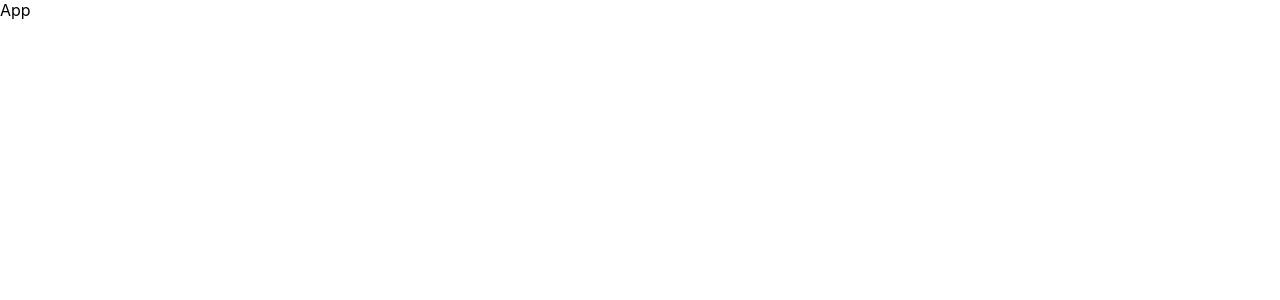
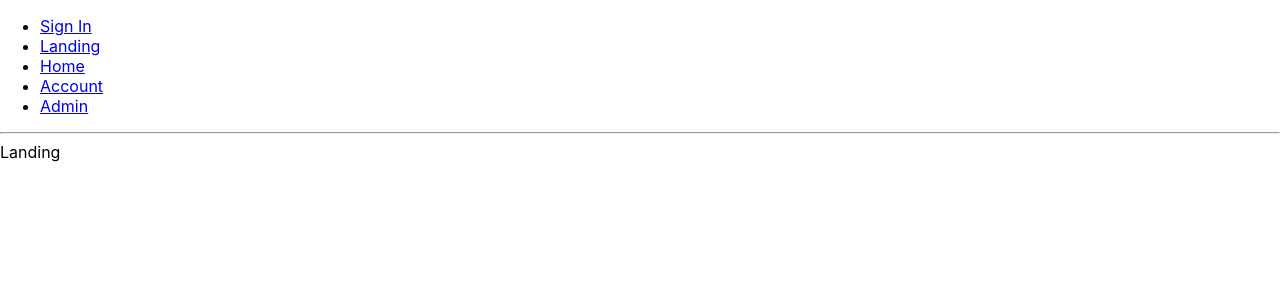
Before and after one commit to Litvinov1618/notes-firebase, a React (Create React App) app: page / in a window 1280 px wide. Shown: the top 300 px of the page. Built offline with nearby package versions, Linux system fonts and the light colour scheme.

Commit message:
add routes

```diff
--- a/src/components/App.js
+++ b/src/components/App.js
@@ -1,5 +1,30 @@
-import React from 'react'
-
-const App = () => <>App</>
-
-export default App
+import React from 'react';
+import {
+  BrowserRouter as Router,
+  Route,
+} from 'react-router-dom';
+import Navigation from './Navigation';
+import LandingPage from './Landing';
+import SignUpPage from './SignUp';
+import SignInPage from './SignIn';
+import PasswordForgetPage from './PasswordForget';
+import HomePage from './Home';
+import AccountPage from './Account';
+import AdminPage from './Admin';
+import * as ROUTES from './constants/routes';
+const App = () => (
+  <Router>
+    <div>
+      <Navigation />
+      <hr />
+      <Route exact path={ROUTES.LANDING} component={LandingPage} />
+      <Route path={ROUTES.SIGN_UP} component={SignUpPage} />
+      <Route path={ROUTES.SIGN_IN} component={SignInPage} />
+      <Route path={ROUTES.PASSWORD_FORGET} component={PasswordForgetPage} />
+      <Route path={ROUTES.HOME} component={HomePage} />
+      <Route path={ROUTES.ACCOUNT} component={AccountPage} />
+      <Route path={ROUTES.ADMIN} component={AdminPage} />
+    </div>
+  </Router>
+);
+export default App;
--- a/src/components/Navigation.js
+++ b/src/components/Navigation.js
@@ -1,5 +1,25 @@
-import React from 'react'
-
-const Navigation = () => <>Navigation</>
-
-export default Navigation
+import React from 'react';
+import { Link } from 'react-router-dom';
+import * as ROUTES from './constants/routes';
+const Navigation = () => (
+  <div>
+    <ul>
+      <li>
+        <Link to={ROUTES.SIGN_IN}>Sign In</Link>
+      </li>
+      <li>
+        <Link to={ROUTES.LANDING}>Landing</Link>
+      </li>
+      <li>
+        <Link to={ROUTES.HOME}>Home</Link>
+      </li>
+      <li>
+        <Link to={ROUTES.ACCOUNT}>Account</Link>
+      </li>
+      <li>
+        <Link to={ROUTES.ADMIN}>Admin</Link>
+      </li>
+    </ul>
+  </div>
+);
+export default Navigation;
--- a/src/components/constants/routes.js
+++ b/src/components/constants/routes.js
@@ -0,0 +1,7 @@
+export const LANDING = '/';
+export const SIGN_UP = '/signup';
+export const SIGN_IN = '/signin';
+export const HOME = '/home';
+export const ACCOUNT = '/account';
+export const ADMIN = '/admin';
+export const PASSWORD_FORGET = '/pw-forget';
```
